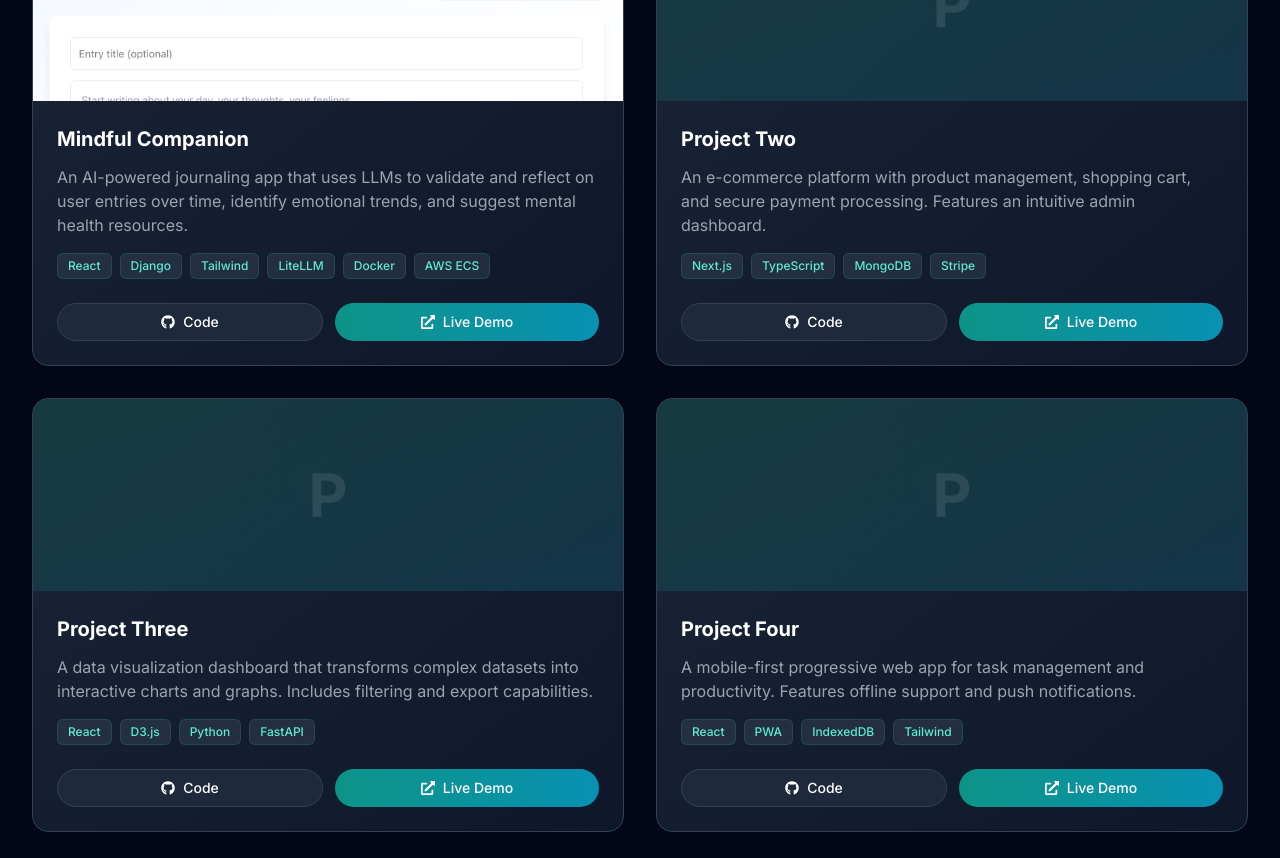
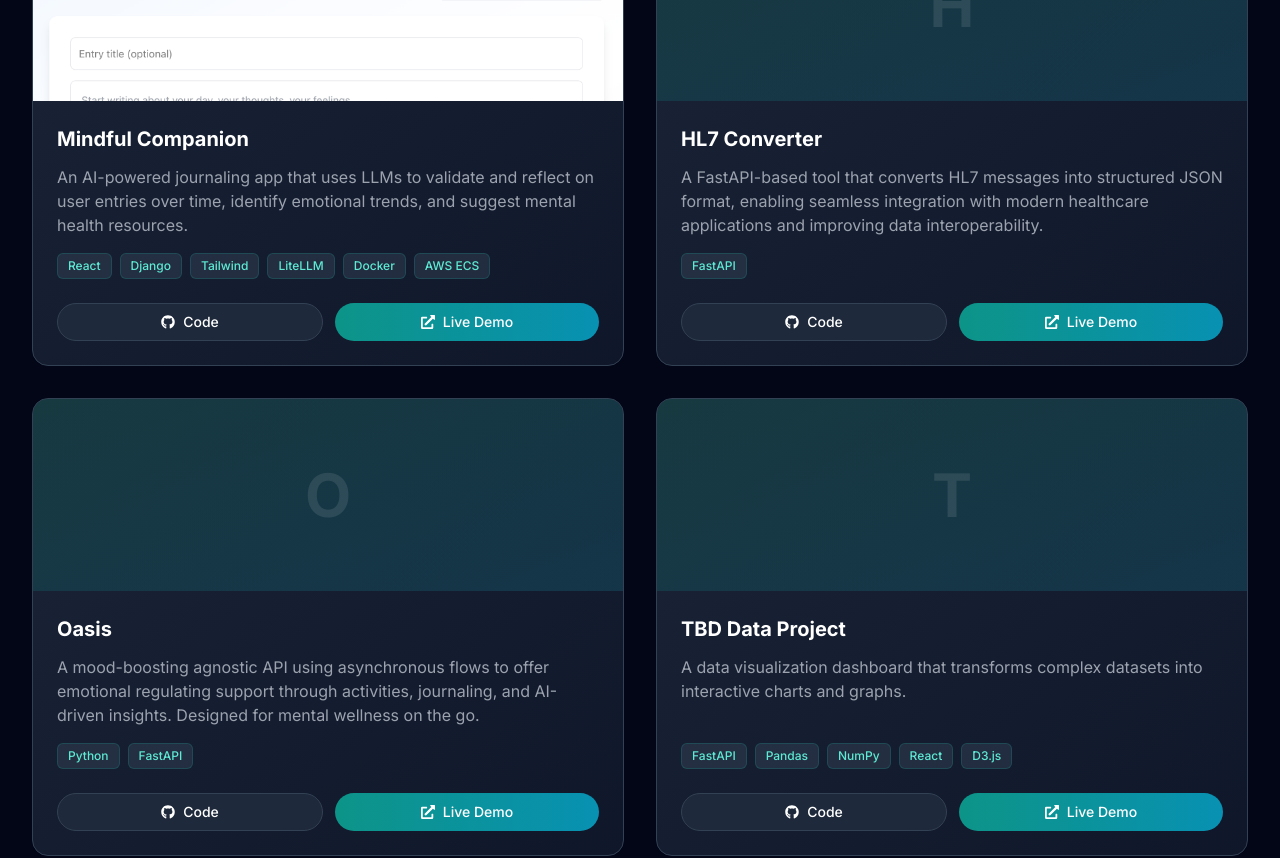
Before and after one commit to gkatsikis/gkats-portfolio, a React (Vite) app: page / in a window 1280 px wide. Shown: the part 4880-5738 px from the top of the page. Built offline with nearby package versions, Linux system fonts and the light colour scheme.

Commit message:
update projects to be placeholder for future projects

```diff
--- a/src/data/projects.js
+++ b/src/data/projects.js
@@ -11,32 +11,32 @@ export const projects = [
   },
   {
     id: 2,
-    title: 'Project Two',
-    description: 'An e-commerce platform with product management, shopping cart, and secure payment processing. Features an intuitive admin dashboard.',
+    title: 'HL7 Converter',
+    description: 'A FastAPI-based tool that converts HL7 messages into structured JSON format, enabling seamless integration with modern healthcare applications and improving data interoperability.',
     image: null,
-    technologies: ['Next.js', 'TypeScript', 'MongoDB', 'Stripe'],
-    githubUrl: 'https://github.com/gkatsikis/project-two',
-    liveUrl: 'https://project-two.vercel.app',
+    technologies: ['FastAPI'],
+    githubUrl: 'gkats.dev',
+    liveUrl: 'gkats.dev',
     featured: true,
   },
   {
     id: 3,
-    title: 'Project Three',
-    description: 'A data visualization dashboard that transforms complex datasets into interactive charts and graphs. Includes filtering and export capabilities.',
+    title: 'Oasis',
+    description: 'A mood-boosting agnostic API using asynchronous flows to offer emotional regulating support through activities, journaling, and AI-driven insights. Designed for mental wellness on the go.',
     image: null,
-    technologies: ['React', 'D3.js', 'Python', 'FastAPI'],
-    githubUrl: 'https://github.com/gkatsikis/project-three',
-    liveUrl: 'https://project-three.vercel.app',
+    technologies: ['Python', 'FastAPI'],
+    githubUrl: 'gkats.dev',
+    liveUrl: 'gkats.dev',
     featured: false,
   },
   {
     id: 4,
-    title: 'Project Four',
-    description: 'A mobile-first progressive web app for task management and productivity. Features offline support and push notifications.',
+    title: 'TBD Data Project',
+    description: 'A data visualization dashboard that transforms complex datasets into interactive charts and graphs.',
     image: null,
-    technologies: ['React', 'PWA', 'IndexedDB', 'Tailwind'],
-    githubUrl: 'https://github.com/gkatsikis/project-four',
-    liveUrl: 'https://project-four.vercel.app',
+    technologies: ['FastAPI', 'Pandas', 'NumPy', 'React', 'D3.js'],
+    githubUrl: 'gkats.dev',
+    liveUrl: 'gkats.dev',
     featured: false,
   },
 ]
```
